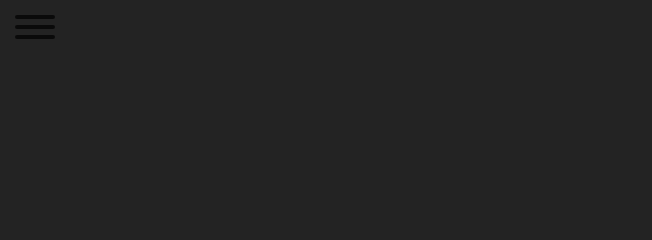
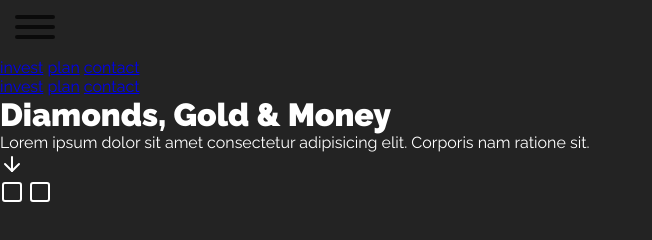
Before and after one commit to Ciupakabra9206/krypto, a website: page index.html in a window 1280 px wide. Shown: the whole page, without its empty margins (0-652 px from the left). Drawn offline with Linux system fonts and the light colour scheme.

Commit message:
Create header structure

```diff
--- a/index.html
+++ b/index.html
@@ -1,5 +1,5 @@
 <!DOCTYPE html>
-<html lang="pl">
+<html lang="en">
 <head>
     <meta charset="UTF-8">
     <meta http-equiv="X-UA-Compatible" content="IE=edge">
@@ -18,8 +18,33 @@
               <span class="hamburger-inner"></span>
             </span>
           </button>
+          <nav class="nav nav-mobile">
+              <a href="#invest">invest</a>
+              <a href="#plan">plan</a>
+              <a href="#contact">contact</a>
+          </nav>
+          <nav class="nav nav-desctop">
+              <a href="#invest">invest</a>
+              <a href="#plan">plan</a>
+              <a href="#contact">contact</a>
+          </nav>
+          <div class="header__text">
+              <h1 class="company-name">Diamonds, Gold & Money</h1>
+              <p>Lorem ipsum dolor sit amet consectetur adipisicing elit. Corporis nam ratione sit.</p>
+          </div>
+          <div class="header__img">
+              <div class="header__shadow"></div>
+          </div>
+          <a href="#cards">
+              <div class="header__arrow">
+                  <img src="img/icons/arrow-down.svg" alt="">
+              </div>
+          </a>
+
+          <img src="img/icons/square.svg" alt="">
+          <img src="img/icons/square.svg" alt="">
+
     </header>
-
 
     <script src="js/main.js"></script>
 </body>
```
Also changed, not shown: img/icons/arrow-down.svg (added), img/icons/square.svg (added), 1 other file.
